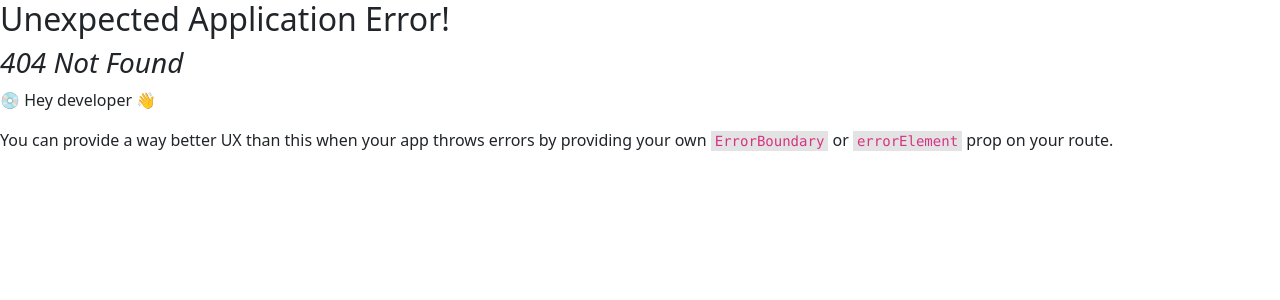
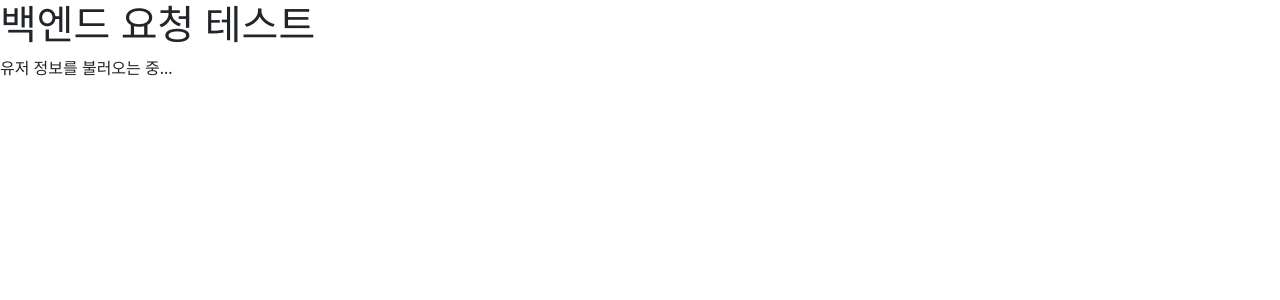
Before and after one commit to SK-Travel/KorePlan-Front, a React (Vite) app: page / in a window 1280 px wide. Before the commit this address had no page. Shown: the top 300 px of the page. Built offline with nearby package versions, Linux system fonts and the light colour scheme; no server answers.

Commit message:
연동 찐 최종

```diff
--- a/src/App.jsx
+++ b/src/App.jsx
@@ -3,10 +3,14 @@ import MainPage from "./pages/MainPage.jsx";
 import SearchResult from "./pages/SearchResult.jsx";
 import SearchFilterBar from "./component/Main/SearchFilterBar.jsx";
 import SignUpPage from './pages/SignUpPage.jsx';
+import TestPage from "./pages/TestPage.jsx";
 import 'bootstrap/dist/css/bootstrap.min.css';
 import { createBrowserRouter, RouterProvider } from "react-router-dom";
+
+
 export function App() {
   const router = createBrowserRouter([
+    { path: "/", element: <TestPage />}, // 연동용 TEST페이지 화면
     { path: "/mainPage", element: <MainPage />},  // 메인 페이지 화면
     { path: "/search", element: <SearchResult/>}, //검색 결과 화면
     { path: "/signUp", element: <SignUpPage />}, // 회원가입 화면
--- /dev/null
+++ b/src/pages/TestPage.jsx
@@ -0,0 +1,39 @@
+import React, { useEffect, useState } from "react";
+import ApiClient from "../services/ApiClient";
+
+function TestPage() {
+  const [user, setUser] = useState(null); // 상태로 유저 정보를 저장
+
+  useEffect(() => {
+    ApiClient.get("/api/user")
+      .then((response) => {
+        console.log("응답 데이터:", response.data);
+
+        // 'user' 데이터를 상태에 저장
+        setUser(response.data.user);
+      })
+      .catch((error) => {
+        console.error("에러 발생:", error);
+      });
+  }, []);
+
+
+  // 유저 정보 출력
+  return (
+    <div>
+      <h1>백엔드 요청 테스트</h1>
+      {user ? (
+        <div>
+          <p>아이디: {user.id}</p>
+          <p>이름: {user.name}</p>
+          <p>이메일: {user.email}</p>
+          <p>로그인 아이디: {user.loginId}</p>
+        </div>
+      ) : (
+        <p>유저 정보를 불러오는 중...</p>
+      )}
+    </div>
+  );
+}
+
+export default TestPage;
```
Also changed, not shown: src/component/TestComponent.jsx (deleted, +0 -18 lines).
